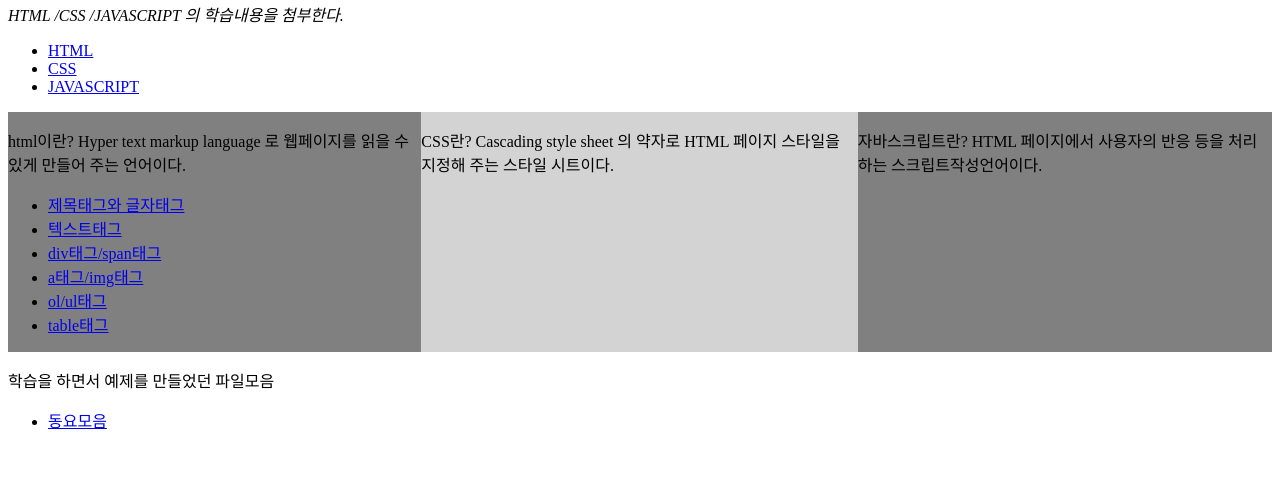
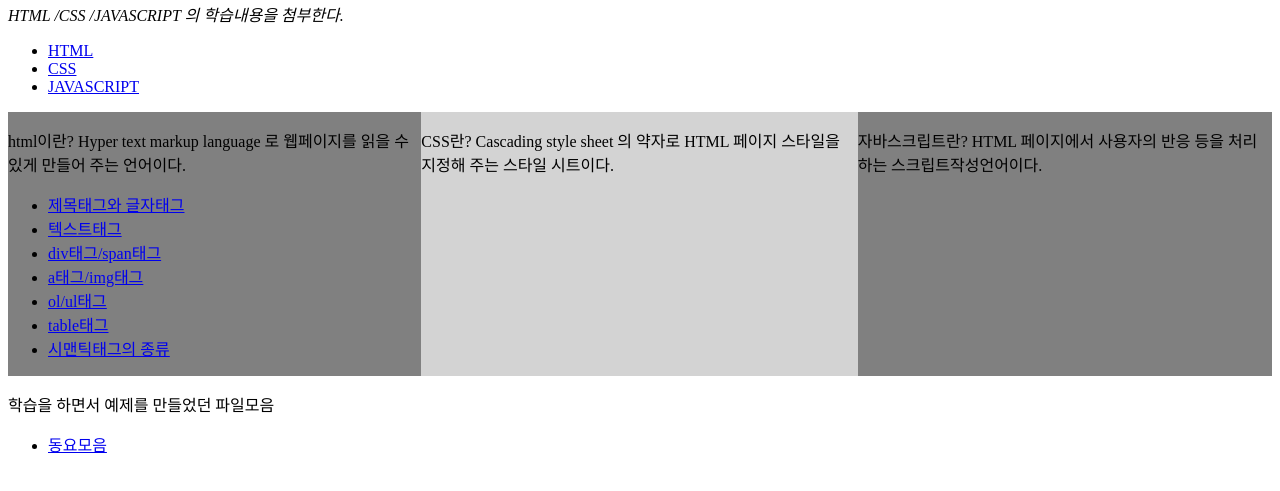
Before and after one commit to qtsu/web_310, a plain HTML site: page index.html in a window 1280 px wide. Shown: the part 87-578 px from the top of the page. Drawn offline with Linux system fonts and the light colour scheme.

Commit message:
Update index.html

```diff
--- a/index.html
+++ b/index.html
@@ -30,6 +30,7 @@
                     <li><a href="목록태그001.html">ol/ul태그</a></li>
                     <li><a href="테이블태그001.html">table태그</a></li>
                 <!-- 추후 내용이 추가될 때마다 삽입 -->
+                    <li><a href="시맨틱태그001.html">시맨틱태그의 종류</a></li>
                 </ul>
         </div>
 
```
